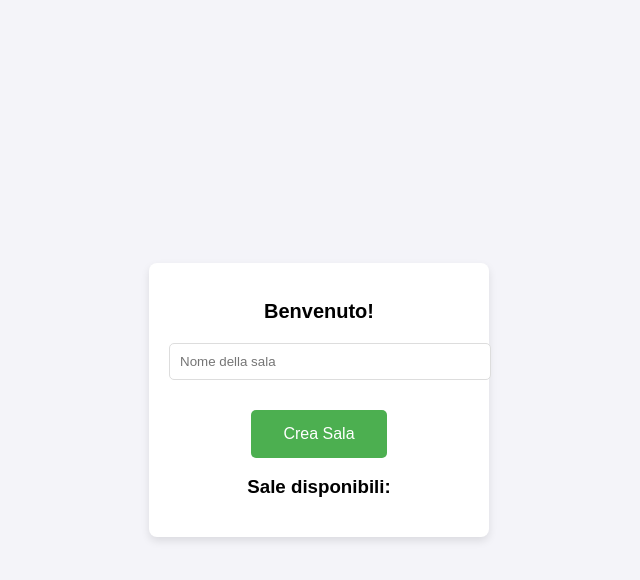
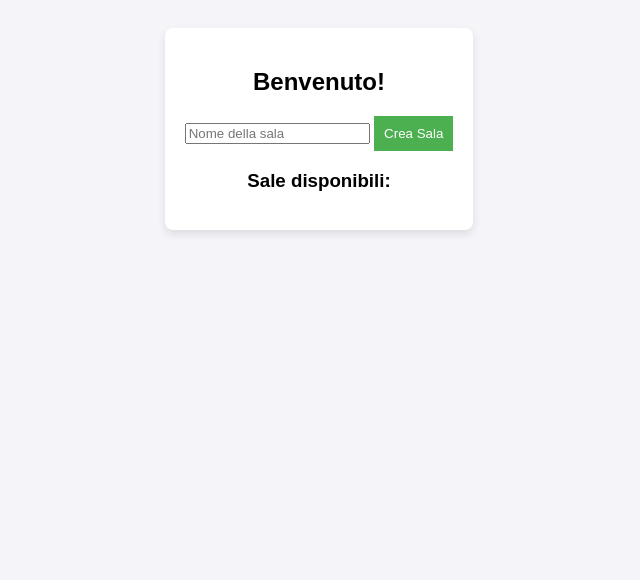
Before and after one commit to alien3b/Lupicontadini, a plain HTML site: page index.html in a window 1280 px wide. Shown: the whole page, without its empty margins (321-961 px from the left). Drawn offline with Linux system fonts and the light colour scheme.

Commit message:
style.css

```diff
--- a/style.css
+++ b/style.css
@@ -1,55 +1,26 @@
 body {
     font-family: Arial, sans-serif;
     background-color: #f4f4f9;
-    margin: 0;
-    padding: 0;
-    display: flex;
-    justify-content: center;
-    align-items: center;
-    height: 100vh;
     text-align: center;
+    padding: 20px;
 }
 
-#app, #narratorOptions, #playerOptions, #gameResults {
+#app {
     background-color: white;
+    padding: 20px;
     border-radius: 8px;
-    padding: 20px;
-    box-shadow: 0 4px 8px rgba(0, 0, 0, 0.1);
-    width: 300px;
-    margin: 10px;
+    box-shadow: 0px 4px 8px rgba(0, 0, 0, 0.1);
+    display: inline-block;
 }
 
 button {
     background-color: #4CAF50;
     color: white;
     border: none;
-    padding: 15px 32px;
-    font-size: 16px;
+    padding: 10px;
     cursor: pointer;
-    border-radius: 5px;
-    transition: background-color 0.3s ease;
-    margin-top: 20px;
 }
 
 button:hover {
     background-color: #45a049;
 }
-
-input[type="text"], input[type="number"] {
-    padding: 10px;
-    margin: 10px 0;
-    width: 100%;
-    border-radius: 5px;
-    border: 1px solid #ddd;
-}
-
-h2 {
-    font-size: 20px;
-    margin-bottom: 10px;
-}
-
-label {
-    display: block;
-    margin-bottom: 5px;
-    font-size: 14px;
-}
```
